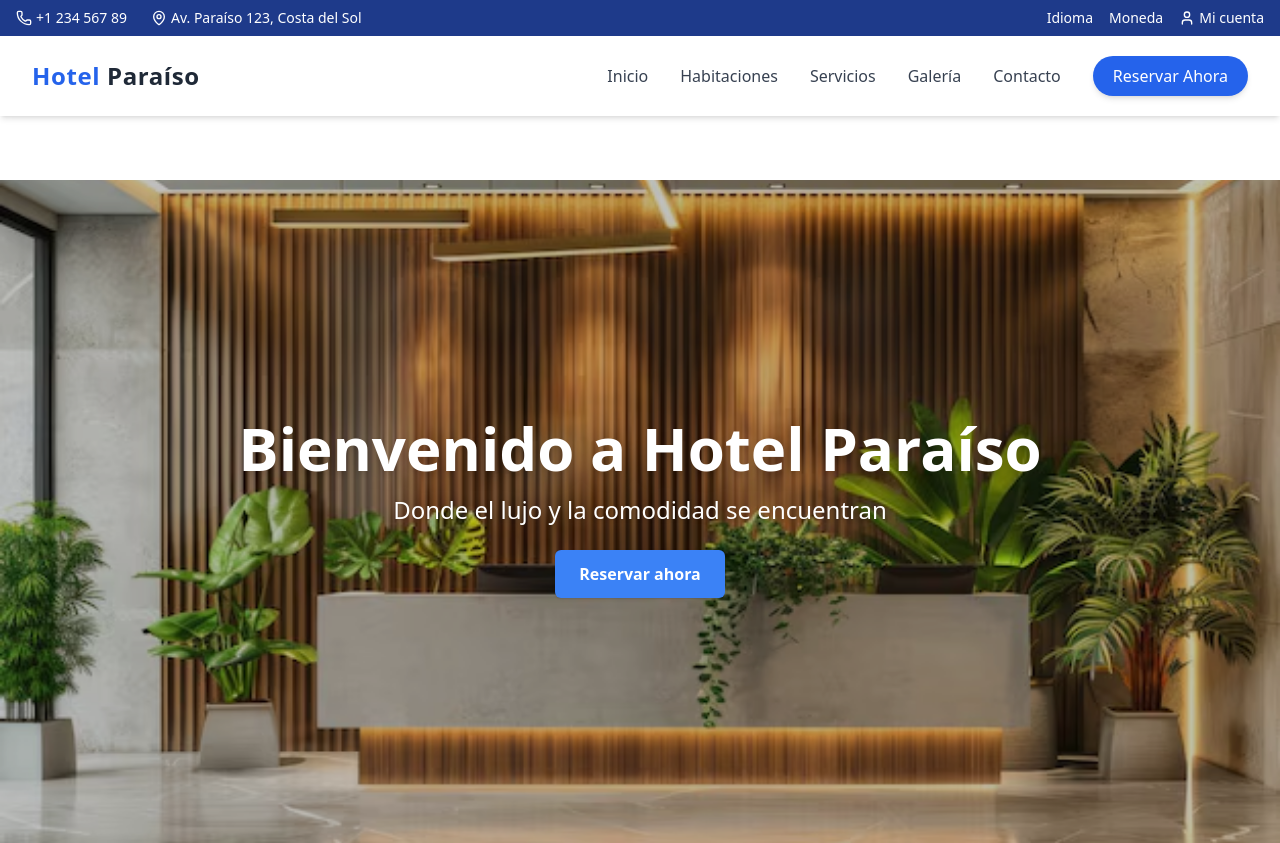
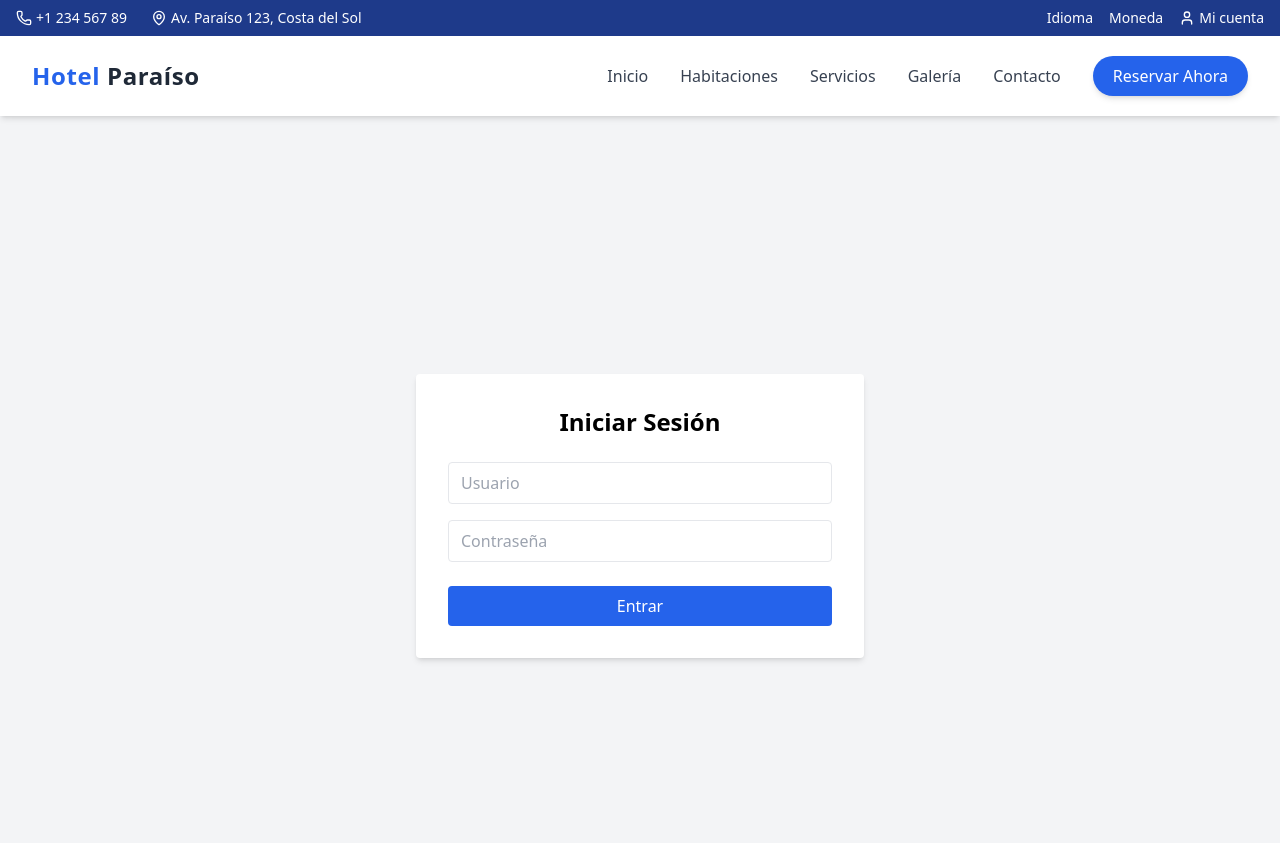
Before and after one commit to Perezcortes/Sistema-de-gestion-hotelera, a React (Create React App) app in the folder frontend/: page /login in a window 1280 px wide. Shown: the top 843 px of the page. Built offline with nearby package versions, Linux system fonts and the light colour scheme.

Commit message:
Agregue formulario para Login

```diff
--- a/frontend/package.json
+++ b/frontend/package.json
@@ -15,6 +15,7 @@
     "react": "^19.1.0",
     "react-dom": "^19.1.0",
     "react-icons": "^5.5.0",
+    "react-router-dom": "^6.30.0",
     "react-scripts": "5.0.1",
     "typescript": "^4.9.5",
     "web-vitals": "^2.1.4"
--- a/frontend/src/App.tsx
+++ b/frontend/src/App.tsx
@@ -1,8 +1,20 @@
-import React from 'react';
-import Home from './pages/HomePage'; // Importamos la página principal
+import React from "react";
+import { BrowserRouter, Routes, Route } from "react-router-dom";
+import Navbar from "./components/Navbar";
+import Home from "./pages/HomePage";
+import LoginPage from "./pages/LoginPage";
 
 function App() {
-  return <Home />; // Mostramos directamente la Home como página principal
+  return (
+    <BrowserRouter>
+      <Navbar />
+      <Routes>
+        <Route path="/" element={<Home />} />
+        <Route path="/login" element={<LoginPage />} />
+        {/* Puedes agregar más rutas aquí */}
+      </Routes>
+    </BrowserRouter>
+  );
 }
 
 export default App;
--- /dev/null
+++ b/frontend/src/components/Login.tsx
@@ -0,0 +1,64 @@
+// frontend/src/components/Login.tsx
+import React, { useState } from 'react';
+
+export const Login = () => {
+  const [username, setUsername] = useState('');
+  const [password, setPassword] = useState('');
+  const [error, setError] = useState('');
+  const [loading, setLoading] = useState(false);
+
+  const handleSubmit = async (e: React.FormEvent) => {
+    e.preventDefault();
+    setError('');
+    setLoading(true);
+
+    try {
+      const res = await fetch('/api/auth/login', {
+        method: 'POST',
+        headers: { 'Content-Type': 'application/json' },
+        body: JSON.stringify({ username, password })
+      });
+      const data = await res.json();
+      setLoading(false);
+
+      if (!res.ok) {
+        setError(data.message || 'Error en login');
+        return;
+      }
+
+      // Guarda token en localStorage (o usa contexto)
+      localStorage.setItem('token', data.token);
+      alert('Login exitoso, bienvenido ' + data.user.nombre);
+
+      // Aquí podrías redirigir al dashboard o hacer algo más
+
+    } catch (error) {
+      setError('Error al conectar con el servidor');
+      setLoading(false);
+    }
+  };
+
+  return (
+    <form onSubmit={handleSubmit}>
+      <h2>Iniciar Sesión</h2>
+      {error && <p style={{color: 'red'}}>{error}</p>}
+      <input
+        type="text"
+        placeholder="Usuario"
+        value={username}
+        onChange={e => setUsername(e.target.value)}
+        required
+      />
+      <input
+        type="password"
+        placeholder="Contraseña"
+        value={password}
+        onChange={e => setPassword(e.target.value)}
+        required
+      />
+      <button type="submit" disabled={loading}>
+        {loading ? 'Ingresando...' : 'Ingresar'}
+      </button>
+    </form>
+  );
+};
--- a/frontend/src/components/Navbar.tsx
+++ b/frontend/src/components/Navbar.tsx
@@ -1,5 +1,6 @@
 import React, { useState } from "react";
 import { Menu, X, Phone, MapPin, User } from "lucide-react";
+import { Link } from "react-router-dom";
 
 const Navbar: React.FC = () => {
   const [menuOpen, setMenuOpen] = useState(false);
@@ -10,19 +11,28 @@ const Navbar: React.FC = () => {
       <div className="bg-blue-900 text-white text-sm px-4 py-2">
         <div className="max-w-7xl mx-auto flex justify-between items-center">
           <div className="flex items-center gap-6">
-            <a href="tel:+123456789" className="flex items-center hover:text-blue-300 transition">
+            <a
+              href="tel:+123456789"
+              className="flex items-center hover:text-blue-300 transition"
+            >
               <Phone className="w-4 h-4 mr-1" /> +1 234 567 89
             </a>
-            <a href="https://maps.google.com" className="flex items-center hover:text-blue-300 transition">
+            <a
+              href="https://maps.google.com"
+              className="flex items-center hover:text-blue-300 transition"
+            >
               <MapPin className="w-4 h-4 mr-1" /> Av. Paraíso 123, Costa del Sol
             </a>
           </div>
           <div className="hidden md:flex items-center gap-4">
             <button className="hover:text-blue-300 transition">Idioma</button>
             <button className="hover:text-blue-300 transition">Moneda</button>
-            <button className="flex items-center hover:text-blue-300 transition">
+            <Link
+              to="/login"
+              className="flex items-center hover:text-blue-300 transition"
+            >
               <User className="w-4 h-4 mr-1" /> Mi cuenta
-            </button>
+            </Link>
           </div>
         </div>
       </div>
@@ -30,30 +40,32 @@ const Navbar: React.FC = () => {
       <div className="max-w-7xl mx-auto px-4 sm:px-6 lg:px-8">
         <div className="flex justify-between items-center h-20">
           {/* Logo */}
-          <a href="/" className="flex items-center">
+          <Link to="/" className="flex items-center">
             <div className="text-blue-600 font-bold text-2xl tracking-wide">
               Hotel <span className="text-gray-800">Paraíso</span>
             </div>
-          </a>
+          </Link>
 
           {/* Desktop Menu */}
           <div className="hidden md:flex gap-8 items-center">
-            {["Inicio", "Habitaciones", "Servicios", "Galería", "Contacto"].map((item) => (
-              <a
+            {["Inicio", "Habitaciones", "Servicios", "Galería", "Contacto"].map(
+              (item) => (
+                <Link
                   key={item}
-                href={`/${item.toLowerCase()}`}
+                  to={`/${item.toLowerCase()}`}
                   className="text-gray-700 hover:text-blue-600 font-medium transition relative group"
                 >
                   {item}
                   <span className="absolute left-0 -bottom-1 h-0.5 w-0 bg-blue-600 group-hover:w-full transition-all duration-300"></span>
-              </a>
-            ))}
-            <a
-              href="/reservar"
+                </Link>
+              )
+            )}
+            <Link
+              to="/reservar"
               className="bg-blue-600 hover:bg-blue-700 text-white px-5 py-2 rounded-full shadow-md transition"
             >
               Reservar Ahora
-            </a>
+            </Link>
           </div>
 
           {/* Mobile Button */}
@@ -71,21 +83,30 @@ const Navbar: React.FC = () => {
       {/* Mobile Menu */}
       {menuOpen && (
         <div className="md:hidden px-4 pb-6 pt-2 space-y-4 bg-white shadow-md">
-          {["Inicio", "Habitaciones", "Servicios", "Galería", "Contacto"].map((item) => (
-            <a
+          {["Inicio", "Habitaciones", "Servicios", "Galería", "Contacto"].map(
+            (item) => (
+              <Link
                 key={item}
-              href={`/${item.toLowerCase()}`}
+                to={`/${item.toLowerCase()}`}
                 className="block text-gray-700 font-medium border-b pb-2 border-gray-100 hover:text-blue-600 transition"
               >
                 {item}
-            </a>
-          ))}
-          <a
-            href="/reservar"
+              </Link>
+            )
+          )}
+          <Link
+            to="/reservar"
             className="block bg-blue-600 text-white text-center py-3 rounded-full hover:bg-blue-700 transition"
           >
             Reservar Ahora
-          </a>
+          </Link>
+          <Link
+            to="/login"
+            className="block flex items-center text-gray-700 font-medium hover:text-blue-600 transition"
+          >
+            <User className="w-4 h-4 mr-1" />
+            Mi cuenta
+          </Link>
         </div>
       )}
     </nav>
--- /dev/null
+++ b/frontend/src/pages/LoginPage.tsx
@@ -0,0 +1,55 @@
+// src/pages/LoginPage.tsx
+import React, { useState } from "react";
+
+const LoginPage: React.FC = () => {
+  const [username, setUsername] = useState("");
+  const [password, setPassword] = useState("");
+  const [error, setError] = useState("");
+
+  const handleSubmit = (e: React.FormEvent) => {
+    e.preventDefault();
+    setError("");
+
+    if (username === "" || password === "") {
+      setError("Por favor completa todos los campos.");
+      return;
+    }
+
+    alert(`Login con usuario: ${username}`);
+    // Aquí iría la lógica de autenticación y redirección
+  };
+
+  return (
+    <div className="flex justify-center items-center min-h-screen bg-gray-100">
+      <form
+        onSubmit={handleSubmit}
+        className="bg-white p-8 rounded shadow-md w-full max-w-md"
+      >
+        <h2 className="text-2xl font-semibold mb-6 text-center">Iniciar Sesión</h2>
+        {error && <p className="text-red-500 mb-4">{error}</p>}
+        <input
+          type="text"
+          placeholder="Usuario"
+          className="w-full mb-4 px-3 py-2 border rounded"
+          value={username}
+          onChange={(e) => setUsername(e.target.value)}
+        />
+        <input
+          type="password"
+          placeholder="Contraseña"
+          className="w-full mb-6 px-3 py-2 border rounded"
+          value={password}
+          onChange={(e) => setPassword(e.target.value)}
+        />
+        <button
+          type="submit"
+          className="w-full bg-blue-600 text-white py-2 rounded hover:bg-blue-700 transition"
+        >
+          Entrar
+        </button>
+      </form>
+    </div>
+  );
+};
+
+export default LoginPage;
```
Also changed, not shown: 1 other file (tests, documents, lock files or other folders). Lines whose indentation alone changed are shown as unchanged.
